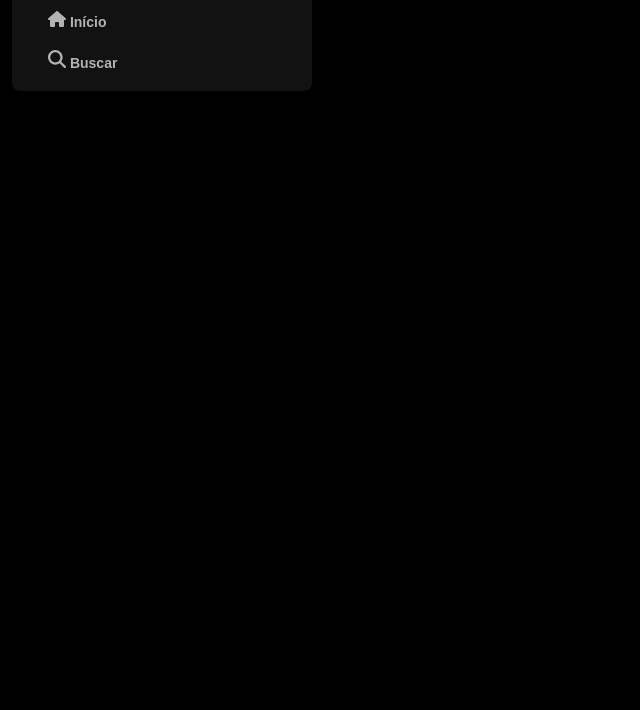
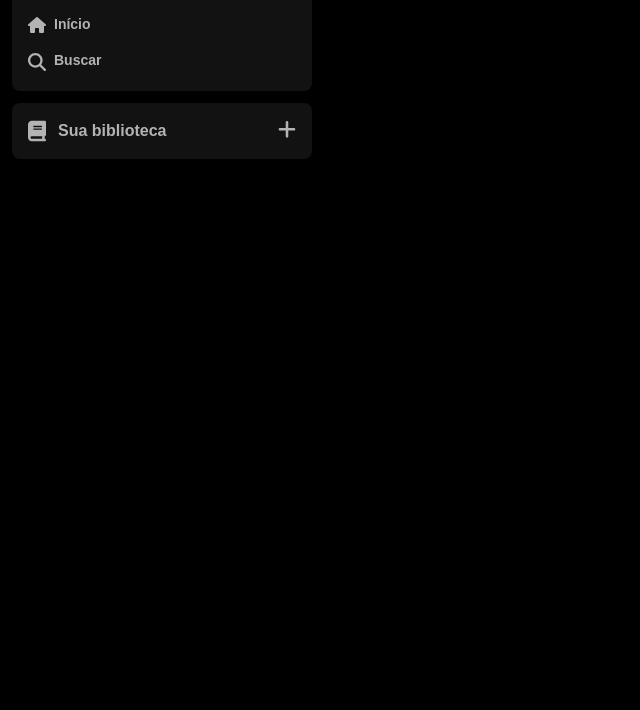
Before and after one commit to paulorobcss/alura_imersao_frontend_1, a plain HTML site: page index.html in a window 1280 px wide. Shown: the part 90-800 px from the top of the page, without its empty margins (0-640 px from the left). Drawn offline with Linux system fonts and the light colour scheme.

Commit message:
desafio dia 1

```diff
--- a/index.html
+++ b/index.html
@@ -42,6 +42,25 @@
                 </ul>
             </div>
         </nav>
+        <div class="library">
+            <div class="lib-title">
+                <a href="#">
+                    <svg class="sb-icon" xmlns="http://www.w3.org/2000/svg" viewBox="0 0 448 512">
+                        <!--!Font Awesome Free 6.5.1 by @fontawesome - https://fontawesome.com License - https://fontawesome.com/license/free Copyright 2024 Fonticons, Inc.-->
+                        <path d="M96 0C43 0 0 43 0 96V416c0 53 43 96 96 96H384h32c17.7 0 32-14.3 32-32s-14.3-32-32-32V384c17.7 0 32-14.3 32-32V32c0-17.7-14.3-32-32-32H384 96zm0 384H352v64H96c-17.7 0-32-14.3-32-32s14.3-32 32-32zm32-240c0-8.8 7.2-16 16-16H336c8.8 0 16 7.2 16 16s-7.2 16-16 16H144c-8.8 0-16-7.2-16-16zm16 48H336c8.8 0 16 7.2 16 16s-7.2 16-16 16H144c-8.8 0-16-7.2-16-16s7.2-16 16-16z"/>
+                    </svg>
+                    <span>Sua biblioteca</span>
+                </a>
+            </div>
+            <div class="add-button">
+                <a href="#">
+                    <svg class="sb-icon" xmlns="http://www.w3.org/2000/svg" viewBox="0 0 448 512">
+                        <!--!Font Awesome Free 6.5.1 by @fontawesome - https://fontawesome.com License - https://fontawesome.com/license/free Copyright 2024 Fonticons, Inc.-->
+                        <path d="M256 80c0-17.7-14.3-32-32-32s-32 14.3-32 32V224H48c-17.7 0-32 14.3-32 32s14.3 32 32 32H192V432c0 17.7 14.3 32 32 32s32-14.3 32-32V288H400c17.7 0 32-14.3 32-32s-14.3-32-32-32H256V80z"/>
+                    </svg>
+                </a>
+            </div>
+        </div>
     </div>
 </body>
 </html>
--- a/style.css
+++ b/style.css
@@ -13,6 +13,9 @@ h1 {
     bottom: 0;
     padding: 12px;
     width: 300px;
+    display: flex;
+    flex-direction: column;
+    gap: 12px;
 }
 
 .sidebar_navigation {
@@ -25,16 +28,16 @@ h1 {
     background: #121212;
     display: flex;
     border-radius: 8px;
-    padding: 16px 0 0 16px;
+    padding: 16px 0 0 0;
 }
 
 .sidebar_navigation .logo img {
-    width: 80px;
+    width: 100px;
 }
 
 .sidebar nav ul {
     margin-top: 20px;
-    padding: 0 20px 10px 20px;
+    padding: 0 20px 10px 0px;
 }
 
 .sidebar nav ul li {
@@ -47,10 +50,44 @@ h1 {
     font-weight: 600;
     font-size: 14px;
     font-family: "DM Sans", sans-serif;
+    display: flex;
+    gap: 8px;
+}
+
+.sidebar nav a span {
+    line-height: 1;
+    display: inline-block;
+    vertical-align: middle;
+}
+
+.sidebar .library {
+    background-color: #121212;
+    border-radius: 8px;
+    padding: 16px;
+    display: flex;
+    justify-content: space-between;
+}
+
+.sidebar .library a {
+    color: #b3b3b3;
+    text-decoration: none;
+    font-weight: 600;
+    font-size: 16px;
+    font-family: "DM Sans", sans-serif;
+    display: flex;
+    gap: 12px;
+}
+
+.sidebar .library a span {
+    line-height: 1.5;
+    display: inline-block;
+    vertical-align: middle;
 }
 
 .sb-icon {
     width: 18px;
     height: auto;
     fill: #b3b3b3;
+    display: inline-block;
+    vertical-align: middle;
 }
```
